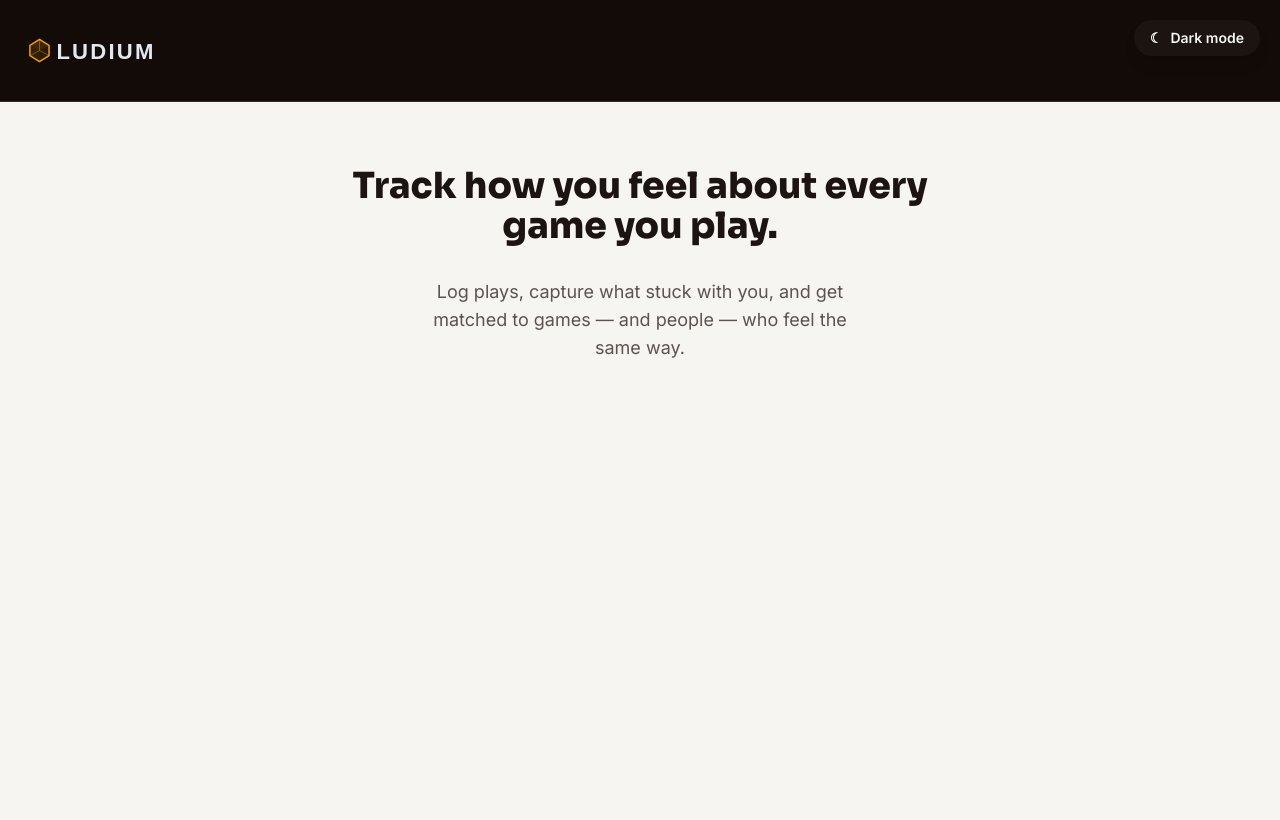
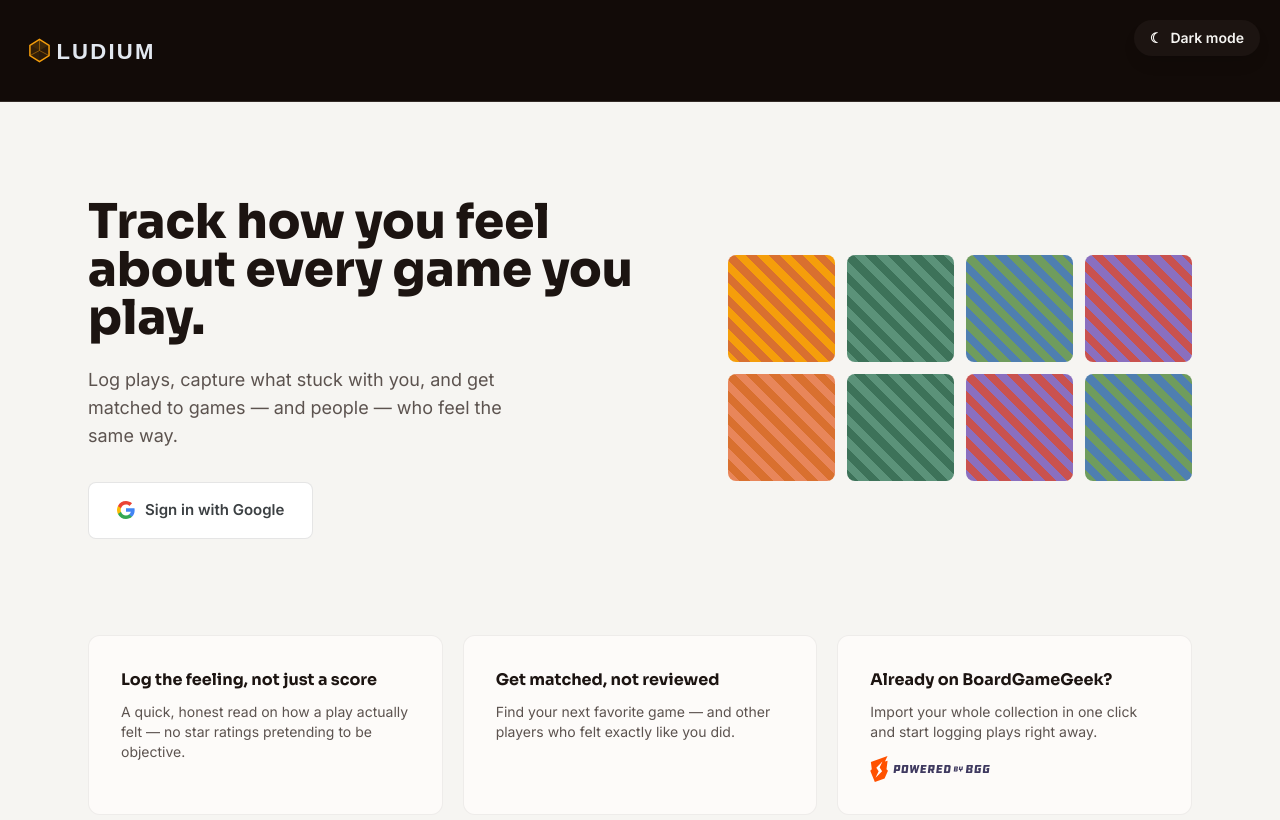
Before and after one commit to john-t-white/Ludium, a Next.js app in the folder src/web/: page / in a window 1280 px wide. Shown: the top 820 px of the page. Built offline with nearby package versions, Linux system fonts and the light colour scheme.

Commit message:
Landing page
Builds the real landing page (hero value prop, Google sign-in affordance,
game-tile art, feature cards) matching the approved mockup, replacing the
placeholder skeleton page from issue #2.

Closes #3

```diff
--- a/src/web/app/page.tsx
+++ b/src/web/app/page.tsx
@@ -1,13 +1,113 @@
+import Image from "next/image";
+
+const heroTiles = [
+  ["#f59e0b", "#d9702f"],
+  ["#5b9279", "#3d7259"],
+  ["#4f7fb0", "#6f9c5e"],
+  ["#c9524f", "#8a6fbf"],
+  ["#e8865a", "#d9702f"],
+  ["#3d7259", "#5b9279"],
+  ["#8a6fbf", "#c9524f"],
+  ["#6f9c5e", "#4f7fb0"],
+];
+
+const features = [
+  {
+    title: "Log the feeling, not just a score",
+    body: "A quick, honest read on how a play actually felt — no star ratings pretending to be objective.",
+  },
+  {
+    title: "Get matched, not reviewed",
+    body: "Find your next favorite game — and other players who felt exactly like you did.",
+  },
+];
+
 export default function Home() {
   return (
-    <div className="flex flex-col items-center justify-center gap-8 px-6 py-16 text-center">
-      <h1 className="max-w-xl font-sora text-4xl font-extrabold text-text-primary">
-        Track how you feel about every game you play.
-      </h1>
-      <p className="max-w-md text-lg text-text-secondary">
-        Log plays, capture what stuck with you, and get matched to games —
-        and people — who feel the same way.
-      </p>
+    <div className="mx-auto flex max-w-6xl flex-col gap-16 px-6 py-16 lg:gap-24 lg:py-24">
+      <section className="flex flex-col items-center gap-12 text-center lg:flex-row lg:items-center lg:gap-16 lg:text-left">
+        <div className="flex flex-col items-center lg:items-start">
+          <h1 className="max-w-xl font-sora text-4xl font-extrabold text-text-primary lg:text-5xl">
+            Track how you feel about every game you play.
+          </h1>
+          <p className="mt-6 max-w-md text-lg text-text-secondary">
+            Log plays, capture what stuck with you, and get matched to games —
+            and people — who feel the same way.
+          </p>
+          <button
+            type="button"
+            className="mt-8 flex items-center gap-2.5 rounded-lg border border-input-border bg-input-bg px-7 py-4 text-[15px] font-semibold text-[#3c4043]"
+          >
+            <svg width="18" height="18" viewBox="0 0 18 18" aria-hidden="true">
+              <path
+                fill="#4285F4"
+                d="M17.64 9.2c0-.64-.06-1.25-.16-1.84H9v3.48h4.84a4.14 4.14 0 0 1-1.8 2.72v2.26h2.92c1.7-1.57 2.68-3.88 2.68-6.62z"
+              />
+              <path
+                fill="#34A853"
+                d="M9 18c2.43 0 4.47-.8 5.96-2.18l-2.92-2.26c-.8.54-1.84.86-3.04.86-2.34 0-4.32-1.58-5.03-3.7H.96v2.33A9 9 0 0 0 9 18z"
+              />
+              <path
+                fill="#FBBC05"
+                d="M3.97 10.72A5.4 5.4 0 0 1 3.69 9c0-.6.1-1.18.28-1.72V4.95H.96A9 9 0 0 0 0 9c0 1.45.35 2.83.96 4.05l3.01-2.33z"
+              />
+              <path
+                fill="#EA4335"
+                d="M9 3.58c1.32 0 2.51.46 3.44 1.35l2.59-2.59C13.46.89 11.43 0 9 0A9 9 0 0 0 .96 4.95l3.01 2.33C4.68 5.16 6.66 3.58 9 3.58z"
+              />
+            </svg>
+            Sign in with Google
+          </button>
+        </div>
+        <div className="flex w-full max-w-md gap-3 overflow-x-auto lg:max-w-none lg:flex-1 lg:grid lg:grid-cols-4 lg:overflow-visible">
+          {heroTiles.map(([c1, c2], i) => (
+            <div
+              key={i}
+              className="aspect-square w-20 shrink-0 rounded-lg lg:w-auto"
+              style={{
+                backgroundImage: `repeating-linear-gradient(45deg, ${c1} 0 8px, ${c2} 8px 16px)`,
+              }}
+            />
+          ))}
+        </div>
+      </section>
+
+      <section className="grid grid-cols-1 gap-4 sm:grid-cols-3 lg:gap-5">
+        {features.map((feature) => (
+          <div
+            key={feature.title}
+            className="rounded-xl border border-card-border bg-card-bg p-8"
+          >
+            <h2 className="font-sora text-base font-bold text-text-primary">
+              {feature.title}
+            </h2>
+            <p className="mt-2.5 text-sm text-text-secondary">{feature.body}</p>
+          </div>
+        ))}
+        <div className="rounded-xl border border-card-border bg-card-bg p-8">
+          <h2 className="font-sora text-base font-bold text-text-primary">
+            Already on BoardGameGeek?
+          </h2>
+          <p className="mt-2.5 text-sm text-text-secondary">
+            Import your whole collection in one click and start logging plays
+            right away.
+          </p>
+          <Image
+            src="/powered-by-bgg-rgb.svg"
+            alt="Powered by BoardGameGeek"
+            width={120}
+            height={30}
+            className="mt-3.5 block dark:hidden"
+          />
+          <Image
+            src="/powered-by-bgg-reversed-rgb.svg"
+            alt="Powered by BoardGameGeek"
+            width={120}
+            height={30}
+            className="mt-3.5 hidden dark:block"
+          />
+        </div>
+      </section>
     </div>
   );
 }
```
Also changed, not shown: src/web/public/powered-by-bgg-reversed-rgb.svg (added), src/web/public/powered-by-bgg-rgb.svg (added).
